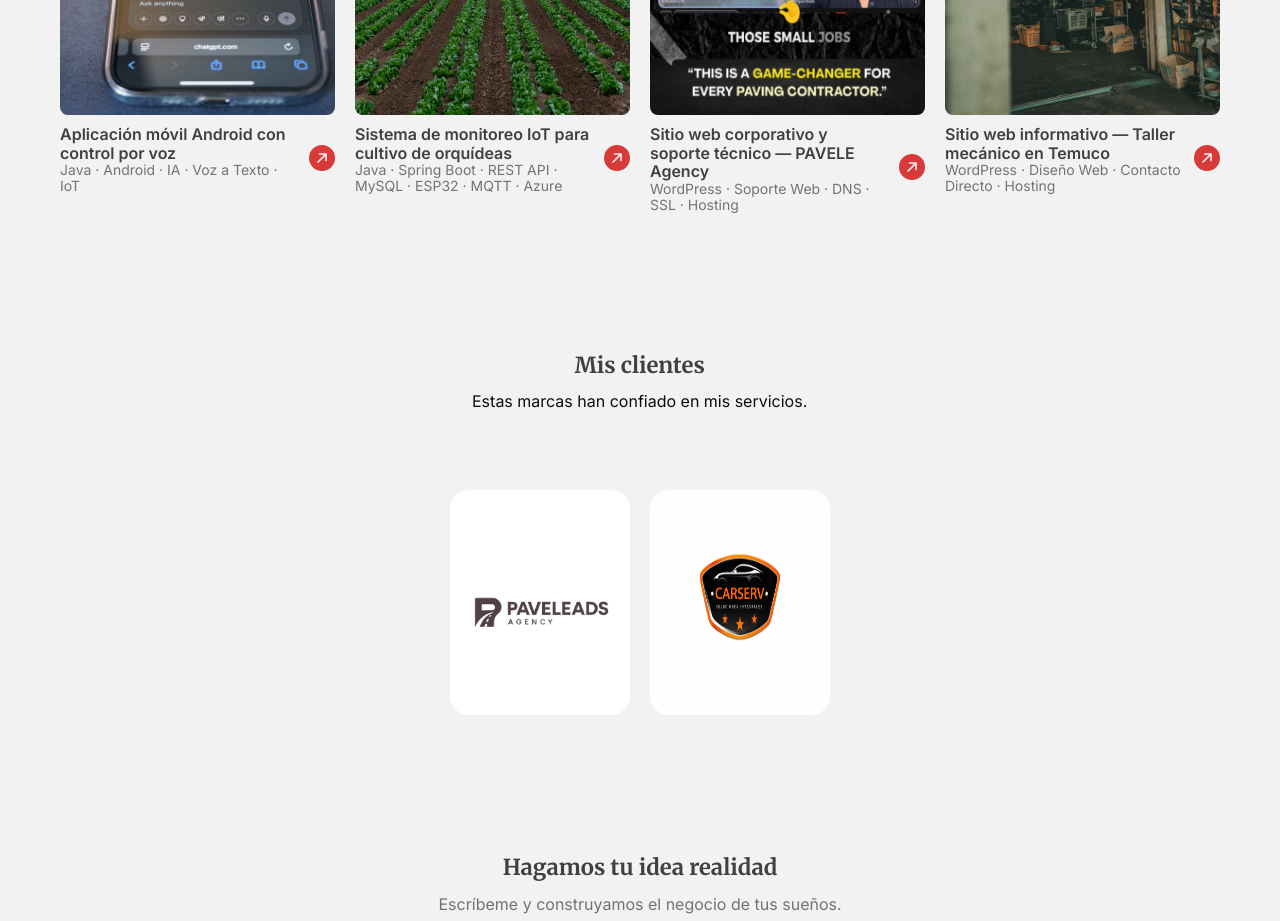
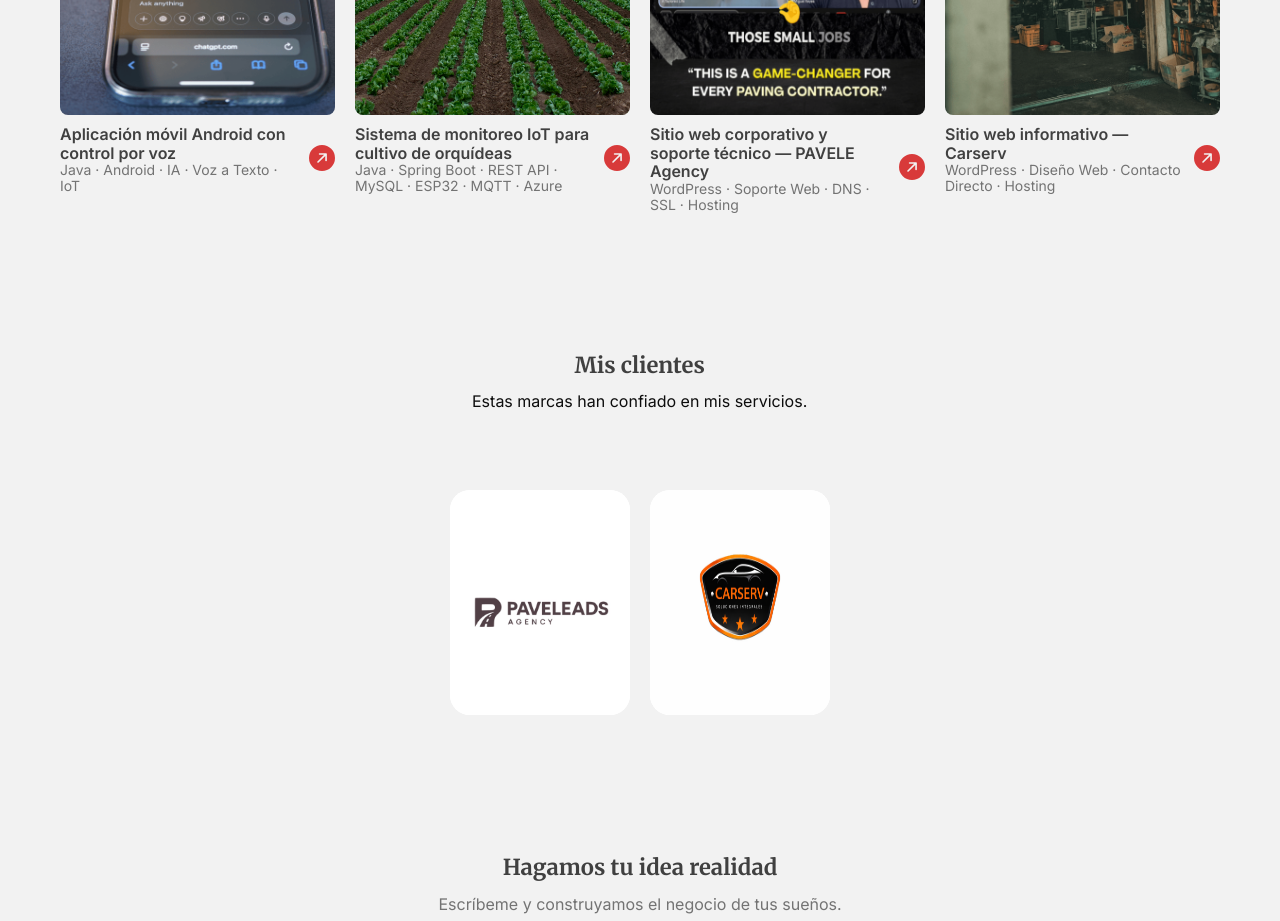
Before and after one commit to CarlosL-Code/Portafolio_react, a React (Vite) app: page / in a window 1280 px wide. Shown: the part 3060-3981 px from the top of the page. Built offline with nearby package versions, Linux system fonts and the light colour scheme.

Commit message:
Modificacion de un trabajo

```diff
--- a/src/componentes/data/trabajos.jsx
+++ b/src/componentes/data/trabajos.jsx
@@ -96,17 +96,17 @@ const trabajos = [
   categoria: "desarrollo-web",
   thumb: {
     url: "./assets/trabajos/trabajo-4.png",
-      alt: "Sitio Web Informativo para Taller Mecánico",
+    alt: "Sitio Web Informativo para Carserv",
   },
   info: {
-      nombre: "Sitio web informativo — Taller mecánico en Temuco",
+    nombre: "Sitio web informativo — Carserv",
     categoria: "WordPress · Diseño Web · Contacto Directo · Hosting",
-      github: "https://github.com/tuusuario/monitoreo-orquideas",
+    github: "https://carserv.cl",
     contenido: (
       <>
         <p>
-            Sitio web informativo desarrollado en WordPress para un taller
-            mecánico en Temuco, Chile. El proyecto estuvo enfocado en mejorar la
+          Sitio web informativo desarrollado en WordPress para el taller mecánico
+          Carserv en Temuco, Chile. El proyecto estuvo enfocado en mejorar la
           presencia digital del negocio y facilitar el contacto con clientes
           mediante integración con WhatsApp, Google Maps y formularios de
           contacto.
@@ -120,7 +120,8 @@ const trabajos = [
       </>
     ),
   },
-  },
+}
+
 ];
 
 export default trabajos;
```
Lines whose indentation alone changed are shown as unchanged.
